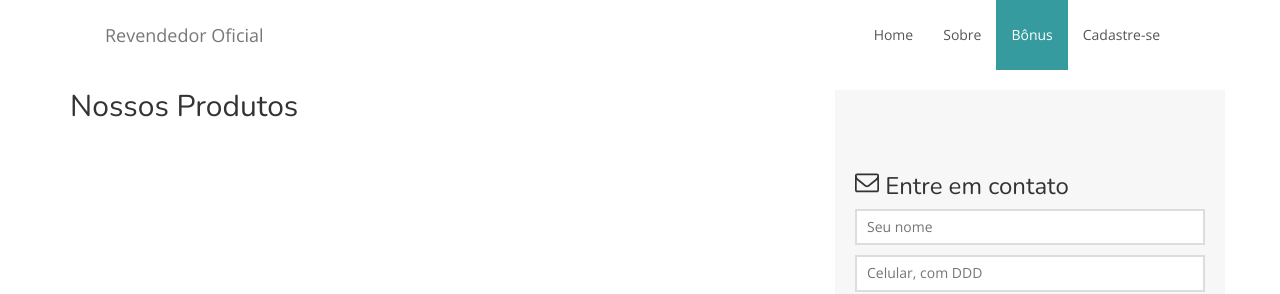
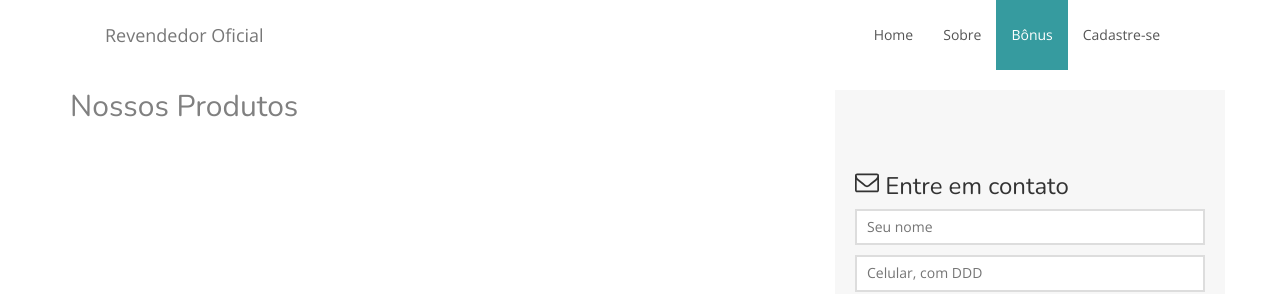
Before and after one commit to vemprainove/vemprainove.github.io, a Jekyll site: the page built from index.html, in a window 1280 px wide. Shown: the top 294 px of the page. Built offline with Jekyll 4.4.1, drawn with Linux system fonts in a browser that asks for light colours; nearby versions of some CDN libraries.

Commit message:
alterando o h1 da página

```diff
--- a/index.html
+++ b/index.html
@@ -8,7 +8,7 @@ layout: default
 
 <div class="row">
     <div class="col-sm-8">
-        <h2>Nossos Produtos</h2>
+        <h2 style="color:gray">Nossos Produtos</h2>
 
             <div id="team-carousel">
                 {% for member in site.data.team %}
```
